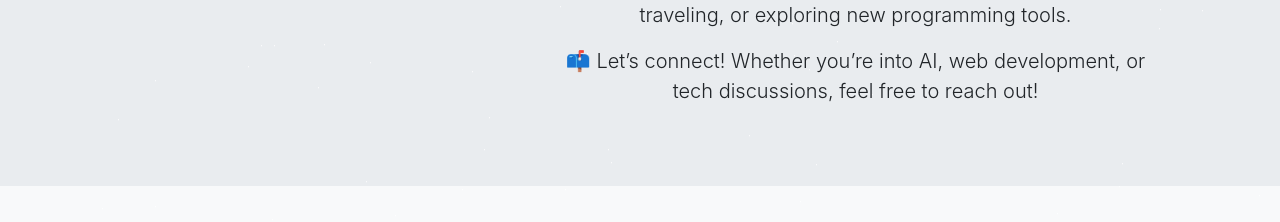
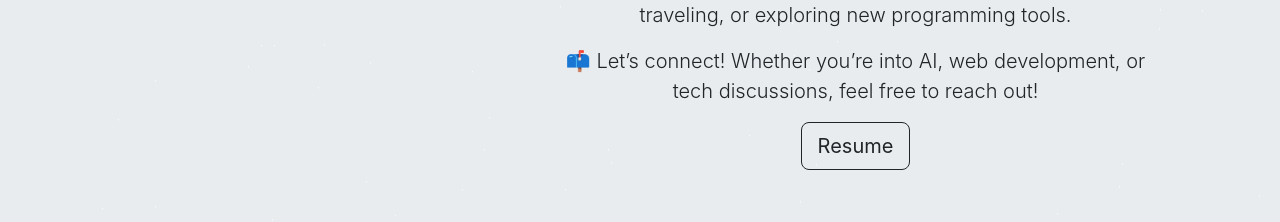
Before and after one commit to prayusgit/My-Portfolio, a React (Create React App) app: page / in a window 1280 px wide. Shown: the part 1401-1623 px from the top of the page. Built offline with nearby package versions, Linux system fonts and the light colour scheme; no server answers.

Commit message:
Change added

```diff
--- a/src/editable-stuff/config.js
+++ b/src/editable-stuff/config.js
@@ -43,6 +43,7 @@ const about = {
   heading: "About Me",
   imageLink: require("../editable-stuff/profile.jpg"),
   imageSize: 175,
+  resume: require("../editable-stuff/resume.pdf"),
   messages: [
     "👋 Hi, I'm Prayush Bhattarai, an AI enthusiast and Computer Engineering student passionate about Machine Learning, Artificial Intelligence, and Software Development. I thrive on solving real-world problems using cutting-edge technologies, from Natural Language Processing (NLP) and Computer Vision to Big Data and Blockchain.",
     "🚀 Beyond AI, I have a strong foundation in web development, cloud computing, and data analytics. I love learning new tools, experimenting with innovative solutions, and contributing to open-source projects.",
```
Also changed, not shown: 1 other file (tests, documents, lock files or other folders).
